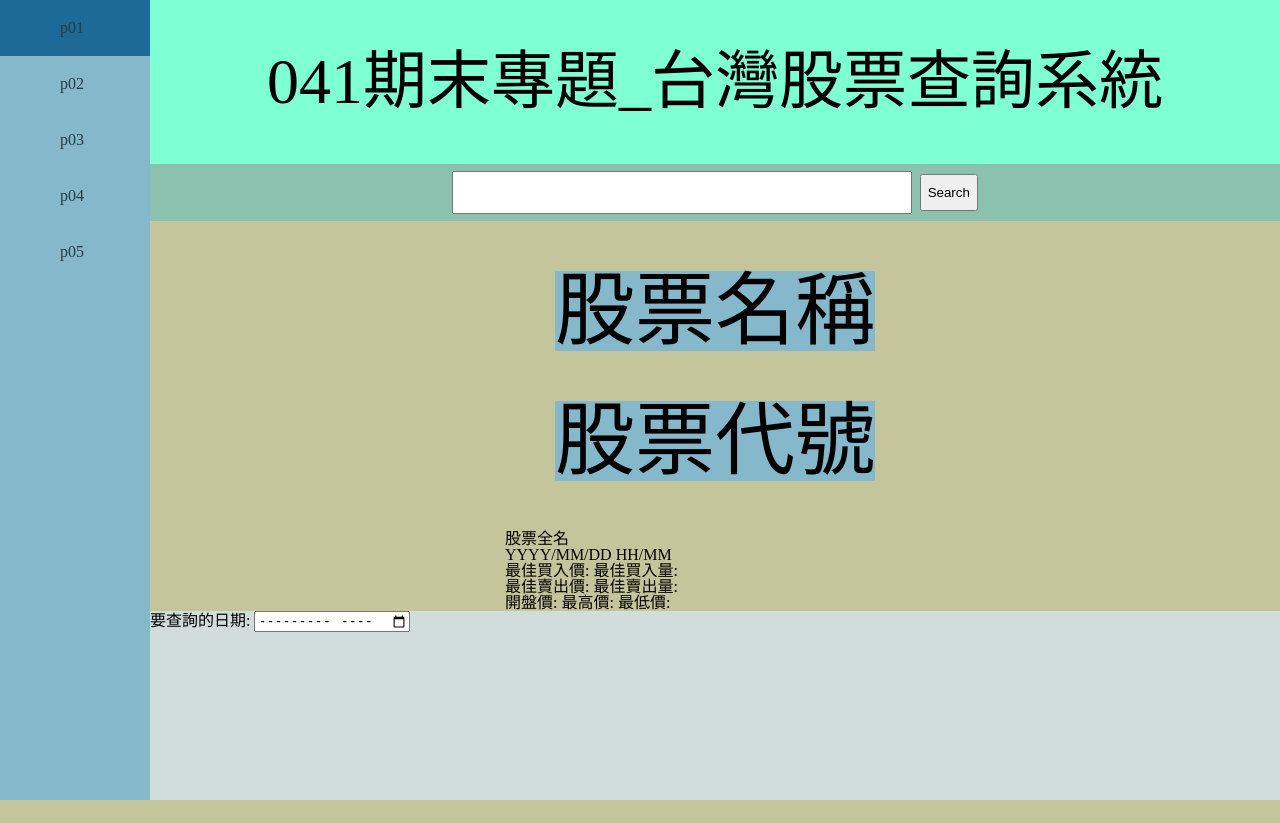
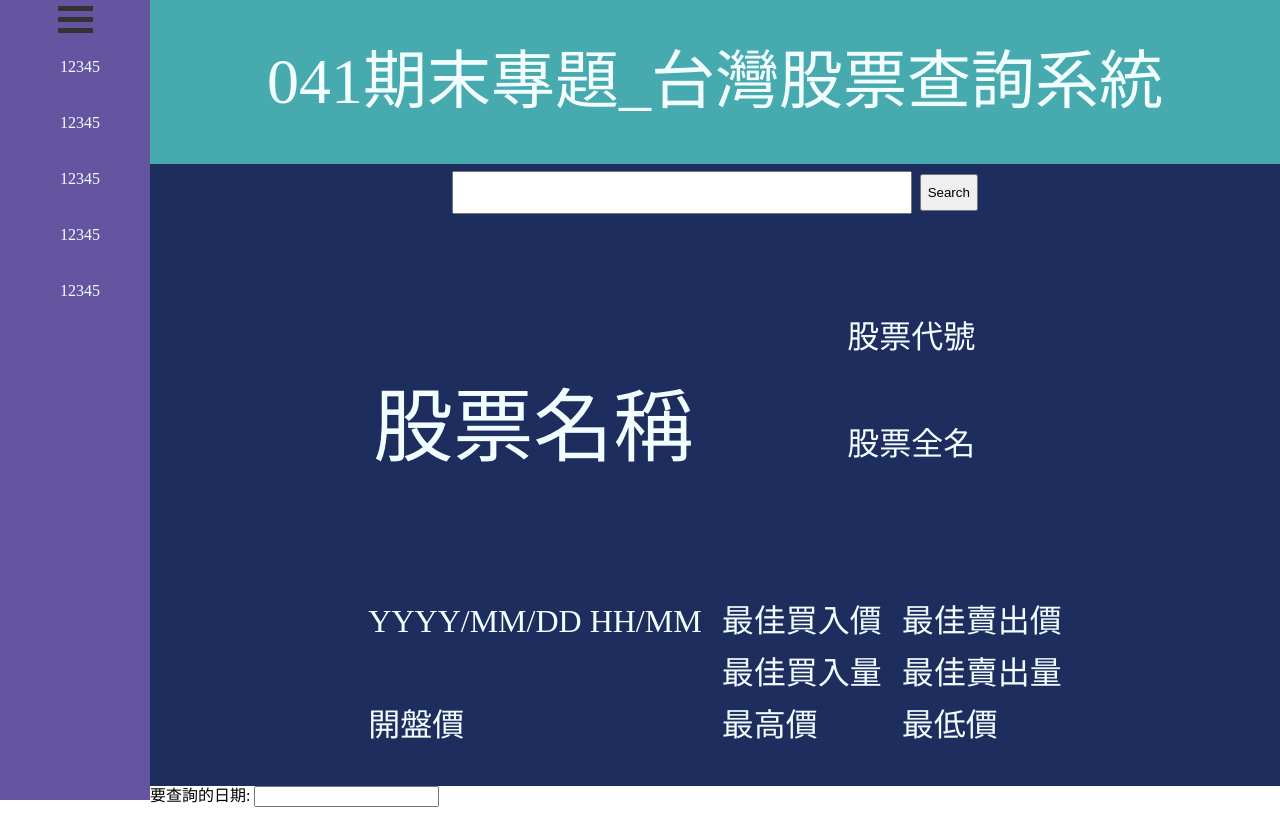
Before and after one commit to qq96932100/041-Final-Project, a Django app: template django/sample/templates/index.html in a window 1280 px wide. Before the commit the page ends 800 px from the top, so only its background shows below. Run offline with Django 4.2, Linux system fonts and the light colour scheme; the template is opened without the code that fills it, so the values that code supplies are empty.

Commit message:
html版面配置更新
新增menu button(位置待調整)
劃出大部分版面
加上基礎配色

```diff
--- a/django/sample/sample/static/main.css
+++ b/django/sample/sample/static/main.css
@@ -1,24 +1,59 @@
 @import './reset.css';
+/* Color Set
+#564787
+#DBCBD8
+#F2FDFF
+#9AD4D6
+#101935
+ */
+
 body{
-    background-color: #D1DDDB;
+    font-family:'微軟正黑體';
 }
 
 .menu{
+    color: #101935;
     height:100vh;
     width: 150px;
-    background-color: #85B8CB;
+    background-color: #6554A0;
     float:left;
     margin: 0 auto;
 }
+#menu_button {
+    display: inline-block;
+    cursor: pointer;
+  }
+
+  .bar1, .bar2, .bar3 {
+    width: 35px;
+    height: 5px;
+    background-color: #333;
+    margin: 6px 0;
+    transition: 0.4s;
+  }
+
+  .change .bar1 {
+    -webkit-transform: rotate(-45deg) translate(-9px, 6px);
+    transform: rotate(-45deg) translate(-9px, 6px);
+  }
+
+  .change .bar2 {opacity: 0;}
+
+  .change .bar3 {
+    -webkit-transform: rotate(45deg) translate(-8px, -8px);
+    transform: rotate(45deg) translate(-8px, -8px);
+  }
+
 
 .content{
     width:100vw;
     height:100vh;
-    background-color: white;
+    background-color: F2FDFF;
 }
 
 .banner{
-    background-color: aquamarine;
+    background-color: #47AAAE;
+    color:#F2FDFF;
     /* width: 100%;
     height: 200px; */
     display: flex;
@@ -31,7 +66,7 @@ body{
 }
 
 .search_bar{
-    background-color: rgb(141, 193, 175);
+    background-color: #1C2D5E;
     display: flex;
     justify-content: center;
     align-items: center;
@@ -48,34 +83,62 @@ body{
 }
 
 .stock{
-    background-color: rgb(197, 197, 155);
+    color:#F2FDFF;
+    background-color: #1C2D5E;
     display: flex;
     justify-content: center;
     align-items: center;
 }
-.stock_name{
-    background-color: #85B8CB;
+#stock_name{
+    /* background-color: #85B8CB; */
     font-size: 5em;
     margin:50px;
+    display:inline-block;
 }
-.stock_number{
-    background-color: #85B8CB;
-    font-size: 5em;
+.stock_info_right{
+    /* background-color: #85B8CB; */
     margin:50px;
+    display:inline-block;
 }
+#stock_number{
+    /* background-color: #85B8CB; */
+    font-size: 2em;
+    margin:25px;
+    padding:25px;
+}
+#stock_fullname{
+    /* background-color: #85B8CB; */
+    font-size: 2em;
+    margin:25px;
+    padding:25px;
+}
+.stock_market_info{
+    /* background-color: #F2FDFF; */
+    font-size: 2em;
+    margin:25px;
+    padding:10px;
+    display:flex;
+    justify-content: center;
+    align-items: center;
+}
+td{
+    /* background-color: white; */
+    padding: 10px;
+    margin: 20px;
+}
+
+
 
 nav{
     width: 150px;
     text-align: center;
     font-size: 0;
     position: fixed;
-    display: inline;
-
-
+    display: inline-block;
 }
 nav a{/* 選取器空格代表下一層 */
 
-    color: #283B42;
+    color: #F2FDFF;
     text-decoration: none;
     display: flex;
     padding: 20px 60px 20px 60px;
@@ -84,10 +147,10 @@ nav a{/* 選取器空格代表下一層 */
     align-items: stretch flex-start flex-end center baseline;
 }
 nav a:hover{/* 碰到觸發條件 */
-    background-color: #1D6A96;
+    background-color: #564686;
 }
 nav a:active{/* 觸發條件會由上至下判斷，所以順序是有關係的 */
-    background-color: #e4ce8b;
+    background-color: #3B315E;
 }
 
 .ul {
--- a/django/sample/templates/index.html
+++ b/django/sample/templates/index.html
@@ -2,7 +2,7 @@
 <head>
     <meta charset="UTF-8">
     <meta http-equiv="X-UA-Compatible" content="IE=edge">
-    <meta name="viewport" content="width=device-width, initial-scale=0">
+    <meta name="viewport" content="widtd=device-widtd, initial-scale=0">
     <title>MangoPP</title>
     <link rel="stylesheet" href="../sample/static/main.css"/>
 
@@ -12,13 +12,26 @@
 <div class="menu">
     <nav>
         <ul class="ul">
-            <li><a href="#">p01</a></li>
-            <li><a href="#">p02</a></li>
-            <li><a href="#">p03</a></li>
-            <li><a href="#">p04</a></li>
-            <li><a href="#">p05</a></li>
+            <li>
+                <div id="menu_button" onclick="myFunction(this)">
+                    <div class="bar1"></div>
+                    <div class="bar2"></div>
+                    <div class="bar3"></div>
+                </div>
+                <a href="#">12345</a>
+            </li>
+            <li><a href="#">12345</a></li>
+            <li><a href="#">12345</a></li>
+            <li><a href="#">12345</a></li>
+            <li><a href="#">12345</a></li>
         </ul>
     </nav>
+
+    <script>
+        function myFunction(x) {
+          x.classList.toggle("change");
+        }
+        </script>
 </div>
 <div calss="content">
     <div class="banner">
@@ -34,25 +47,45 @@
 
     <div class="stock">
         <div class="stock_info">
-            <div class="stock_name">股票名稱</div>
-            <div class="stock_number">股票代號</div>
-            <div class="stock_fullname">股票全名</div>
-            <div class="stock_time">YYYY/MM/DD HH/MM</div>
+            <div id="stock_name">股票名稱</div>
+            <div class="stock_info_right">
+                <div id="stock_number">股票代號</div>
+                <div id="stock_fullname">股票全名</div>
+            </div>
+
 
             <div class="stock_market_info">
+                <table>
+                    <tr>
+                        <td rowspan="2"><div id="stock_time">YYYY/MM/DD HH/MM</div></td>
+                        <td><div id="best_bid_price">最佳買入價</div></td>
+                        <td><div id="best_ask_price">最佳賣出價</div></td>
+                    </tr>
+                    <tr>
+                        <td><div id="best_bid_volume">最佳買入量</div></td>
+                        <td><div id="best_bid_volume">最佳賣出量</div></td>
+                    </tr>
+                    <tr>
+                        <td><div id="opening_price">開盤價</div></td>
+                        <td><div id="highest_price">最高價</div></td>
+                        <td><div id="lowest_price">最低價</div></td>
+                    </tr>
+                </table>
+                <!--
+                <div class="stock_time">YYYY/MM/DD HH/MM</div>
                 <div>
-                    <span class="best_bid_price">最佳買入價:</span>
-                    <span class="best_bid_volume">最佳買入量:</span>
+                    最佳買入價:<span class="best_bid_price">000</span>
+                    最佳買入量:<span class="best_bid_volume">000</span>
                 </div>
                 <div>
-                    <span class="best_ask_price">最佳賣出價:</span>
-                    <span class="best_ask_volume">最佳賣出量:</span>
+                    最佳賣出價:<span class="best_ask_price">000</span>
+                    最佳賣出量:<span class="best_ask_volume">000</span>
                 </div>
                 <div>
-                    <span class="opening_price">開盤價:</span>
-                    <span class="highest_price">最高價:</span>
-                    <span class="lowest_price">最低價:</span>
-                </div>
+                    開盤價:<span class="opening_price">000</span>
+                    最高價:<span class="highest_price">000</span>
+                    最低價:<span class="lowest_price">000</span>
+                </div> -->
             </div>
 
         </div>
@@ -60,7 +93,7 @@
     <div class="chart">
         <span id="chart_date">
             <text>要查詢的日期:</text>
-            <input type="month"/>
+            <input type="montd"/>
         </span>
         <br/>
         <img id="chart" src = "">
```
Also changed, not shown: django/sample/sample/static/menu_icon.png (added).
